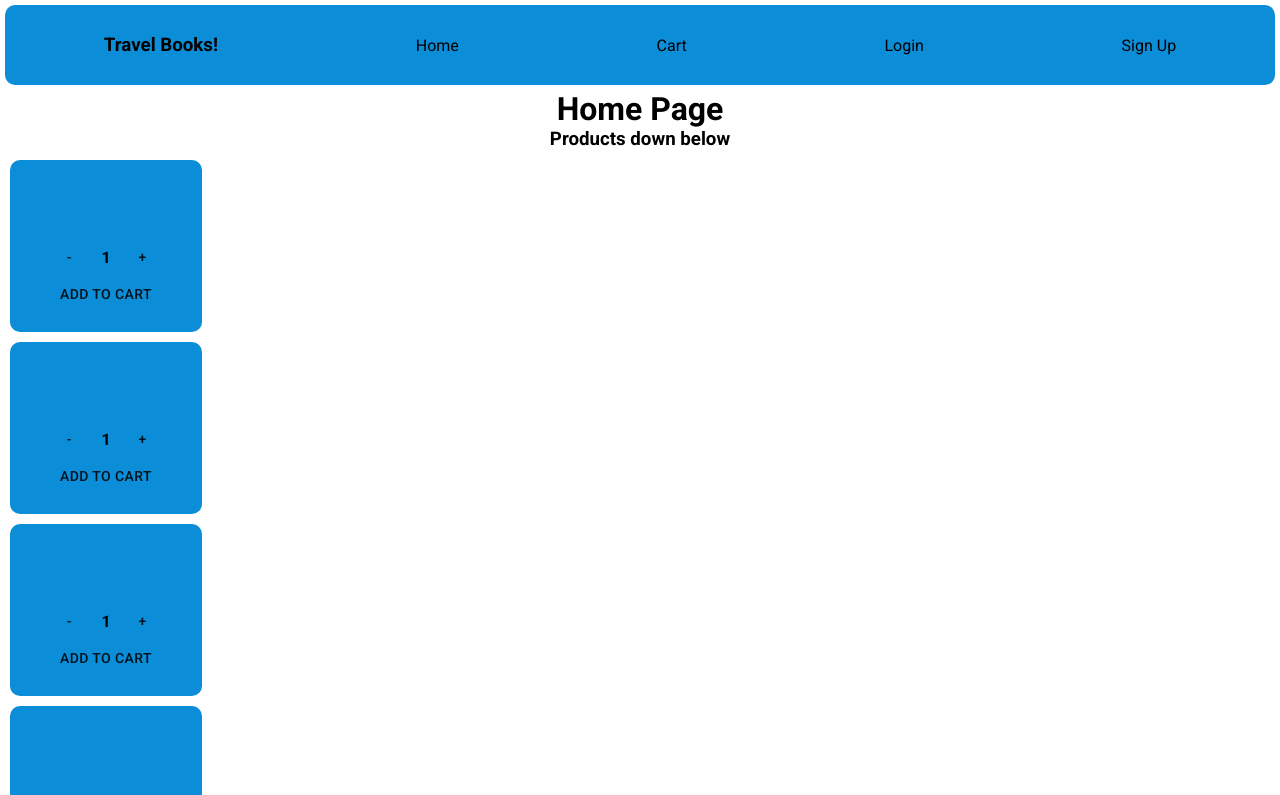
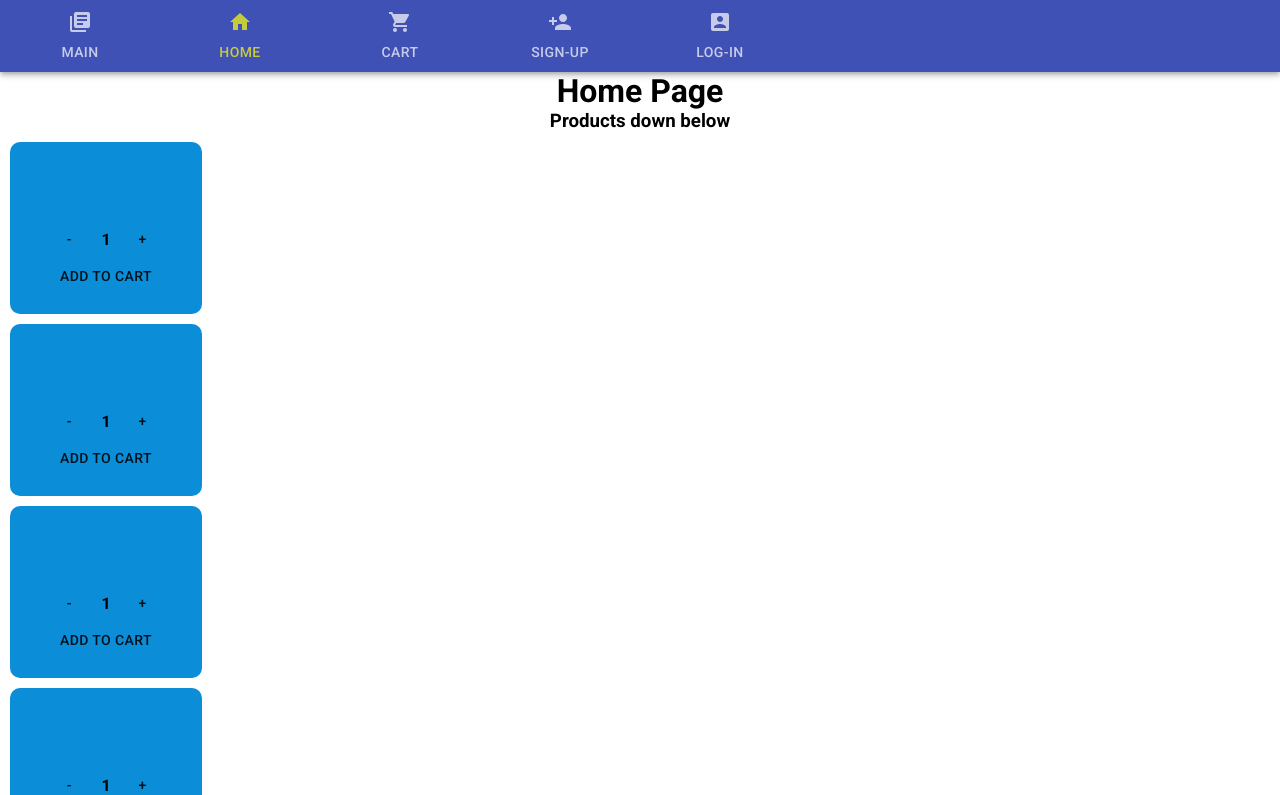
Before and after one commit to markpietan/Ecommerce_TravelBooks_Project, a React (Create React App) app: page /home in a window 1280 px wide. Shown: the top 795 px of the page. Built offline with nearby package versions, Linux system fonts and the light colour scheme; no server answers.

Commit message:
worked on Cart process and remade the header with Material UI and icons and added in the actrive class as well as the number icon for items in cart

```diff
--- a/src/components/App.js
+++ b/src/components/App.js
@@ -15,6 +15,15 @@ import "./main.css";
 const App = () => {
   const [currentUser, setcurrentUser] = useState(null);
   const [loginAlert, setloginAlert] = useState(true);
+  const [cart, setCart] = useState([]);
+
+  function addToCart(product, numInCart){
+    alert("Add to cart called")
+   const cartCopy = Array.from(cart)
+   cartCopy.push({numInCart, ...product})
+   setCart(cartCopy)
+  }
+
   async function onLogInClick(email, password) {
     console.log(email, password);
     const data = await logIn(email, password);
@@ -45,10 +54,10 @@ const App = () => {
       </Fade> */}
       <Router>
         <div className="App">
-          <Nav />
+          <Nav cart={cart}/>
           <Switch>
             <Route path="/home">
-              <Home></Home>
+              <Home addToCart={addToCart}></Home>
             </Route>
             <Route path="/cart">
               <Cart></Cart>
--- a/src/components/Links/Home.js
+++ b/src/components/Links/Home.js
@@ -4,7 +4,7 @@ import Button from "@material-ui/core/Button";
 import Item from "./Item.js";
 import Axios from "axios";
 import { getAllProducts } from "../../api/products";
-function Home() {
+function Home({addToCart}) {
   const [items, setItems] = useState([1, 2, 3, 4, 5]);
 
   useEffect(() => {
@@ -22,7 +22,7 @@ function Home() {
       <h1 className="title">Home Page</h1>
       <h3 className="testTitle">Products down below</h3>
       {items.map((item) => {
-        return <Item item={item}></Item>;
+        return <Item item={item} key= {item.id} addToCart={addToCart}></Item>;
       })}
     </div>
   );
--- a/src/components/Links/Item.js
+++ b/src/components/Links/Item.js
@@ -6,7 +6,7 @@ import product from "./product";
 
 console.log(data);
 
-export default function Item({ item }) {
+export default function Item({ item, addToCart }) {
   const [number, setNumber] = useState(1);
   const incrementClickCount = () => {
     setNumber(number + 1);
@@ -32,7 +32,7 @@ export default function Item({ item }) {
         </Button>
       </div>
       <div className="addToCart">
-        <Button className="addToButton">Add To Cart</Button>
+        <Button className="addToButton" onClick= {() => {addToCart(item, number)}}>Add To Cart</Button>
       </div>
     </div>
   );
--- /dev/null
+++ b/src/components/Links/Nav.css
@@ -0,0 +1,14 @@
+*{
+    box-sizing: border-box;
+  }
+
+  .active {
+
+    color: rgb(255, 255, 10)
+  }
+
+  a{
+   color: white
+
+
+  }
--- a/src/components/Links/Nav.js
+++ b/src/components/Links/Nav.js
@@ -1,32 +1,105 @@
-import React from "react";
+import React, { useEffect, useState } from "react";
 
-import { Link } from "react-router-dom";
+import { NavLink } from "react-router-dom";
 
-function Nav() {
-  const style = {
-    color: "black",
-    textDecoration: "none",
+import "./Nav.css";
+
+import AppBar from "@material-ui/core/AppBar";
+import Tab from "@material-ui/core/Tab";
+import TabContext from "@material-ui/lab/TabContext";
+import TabList from "@material-ui/lab/TabList";
+import TabPanel from "@material-ui/lab/TabPanel";
+import ShoppingCartIcon from "@material-ui/icons/ShoppingCart";
+import HomeIcon from "@material-ui/icons/Home";
+import LibraryBooksIcon from "@material-ui/icons/LibraryBooks";
+import AccountBoxIcon from "@material-ui/icons/AccountBox";
+import PersonAddIcon from "@material-ui/icons/PersonAdd";
+import Badge from "@material-ui/core/Badge";
+
+function Nav({ cart }) {
+  const [value, setValue] = useState("1");
+  // let itemsInCart = 0;
+  const [itemsInCart, setItemsInCart] = useState(0)
+  const handleChange = (event, newValue) => {
+    setValue(newValue);
   };
+  useEffect(function () {
+    let temp = 0
+    cart.forEach((product) => {
+      temp += product.numInCart;
+    });
+    setItemsInCart(temp)
+  }, [cart]);
   return (
-    <nav>
-      <h3>Travel Books!</h3>
-      <Link style={style} to="/home">
-        <li>Home</li>
-      </Link>
+    <div>
+      <TabContext value={value}>
+        <AppBar position="static">
+          <TabList onChange={handleChange} aria-label="simple tabs example">
+            <NavLink to="/" exact>
+              <Tab
+                label="Main"
+                value="0"
+                icon={<LibraryBooksIcon></LibraryBooksIcon>}
+              />
+            </NavLink>
+            <NavLink to="/home">
+              <Tab label="Home" value="1" icon={<HomeIcon></HomeIcon>} />
+            </NavLink>
+            <NavLink to="/cart">
+              <Tab
+                label="Cart"
+                value="2"
+                icon={
+                  <Badge badgeContent={itemsInCart} color="secondary">
+                    <ShoppingCartIcon></ShoppingCartIcon>
+                  </Badge>
+                }
+              />
+            </NavLink>
+            <NavLink to="/signup" activeClassName="active">
+              <Tab
+                label="Sign-up"
+                value="3"
+                icon={<PersonAddIcon></PersonAddIcon>}
+              />
+            </NavLink>
+            <NavLink to="login">
+              <Tab
+                label="Log-in"
+                value="4"
+                icon={<AccountBoxIcon></AccountBoxIcon>}
+              />
+            </NavLink>
+          </TabList>
+        </AppBar>
+      </TabContext>
+    </div>
+  );
 
-      <Link style={style} to="/cart">
-        <li>Cart</li>
-      </Link>
+  // const style = {
+  //   color: "black",
+  //   textDecoration: "none",
+  // };
+  // return (
+  //   <nav>
+  //     <h3>Travel Books!</h3>
+  //     <NavLink style={style} to="/home">
+  //       <li>Home</li>
+  //     </NavLink>
 
-      <Link style={style} to="/login">
-        <li>Login</li>
-      </Link>
+  //     <NavLink style={style} to="/cart">
+  //       <li>Cart</li>
+  //     </NavLink>
 
-      <Link style={style} to="/signup">
-        <li>Sign Up</li>
-      </Link>
-    </nav>
-  );
+  //     <NavLink style={style} to="/login">
+  //       <li>Login</li>
+  //     </NavLink>
+
+  //     <NavLink style={style} to="/signup">
+  //       <li>Sign Up</li>
+  //     </NavLink>
+  //   </nav>
+  // );
 }
 
 export default Nav;
```
